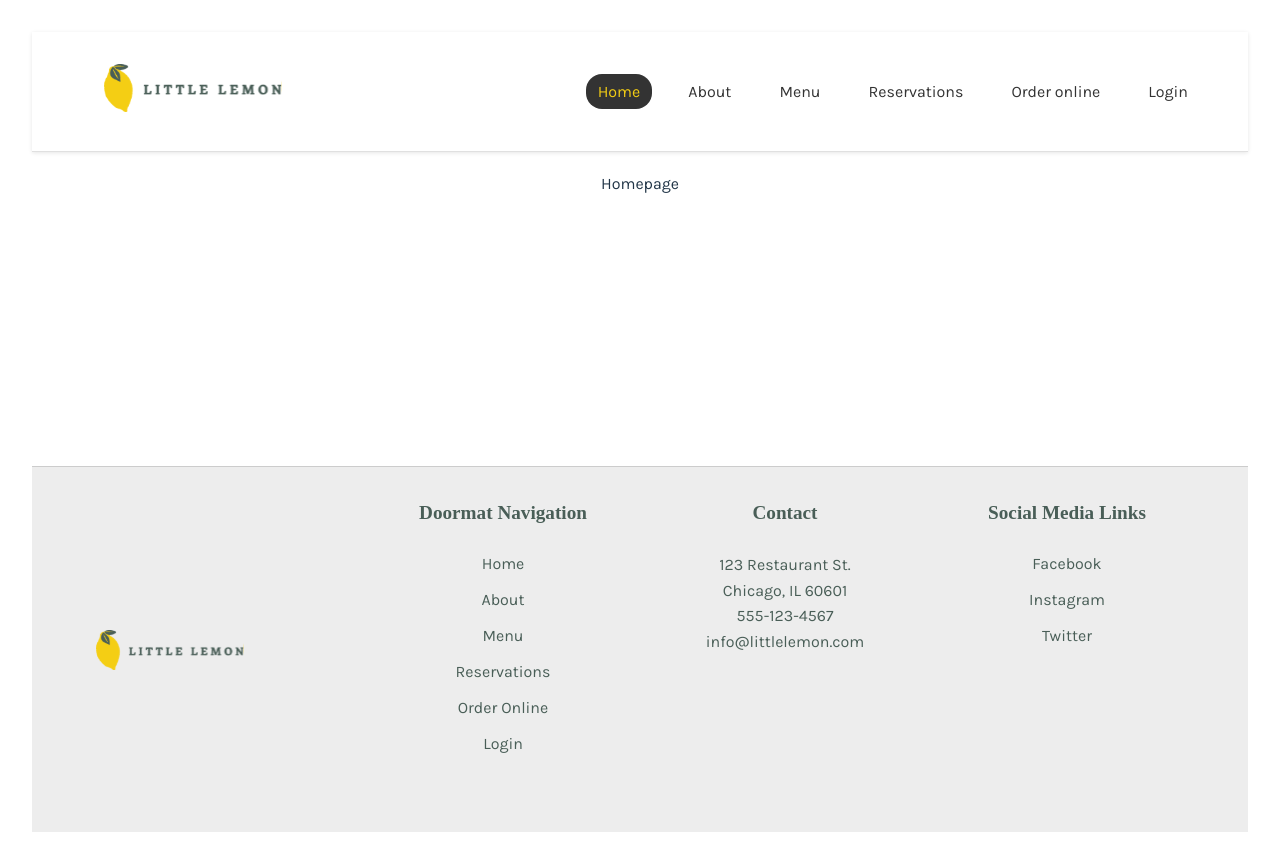
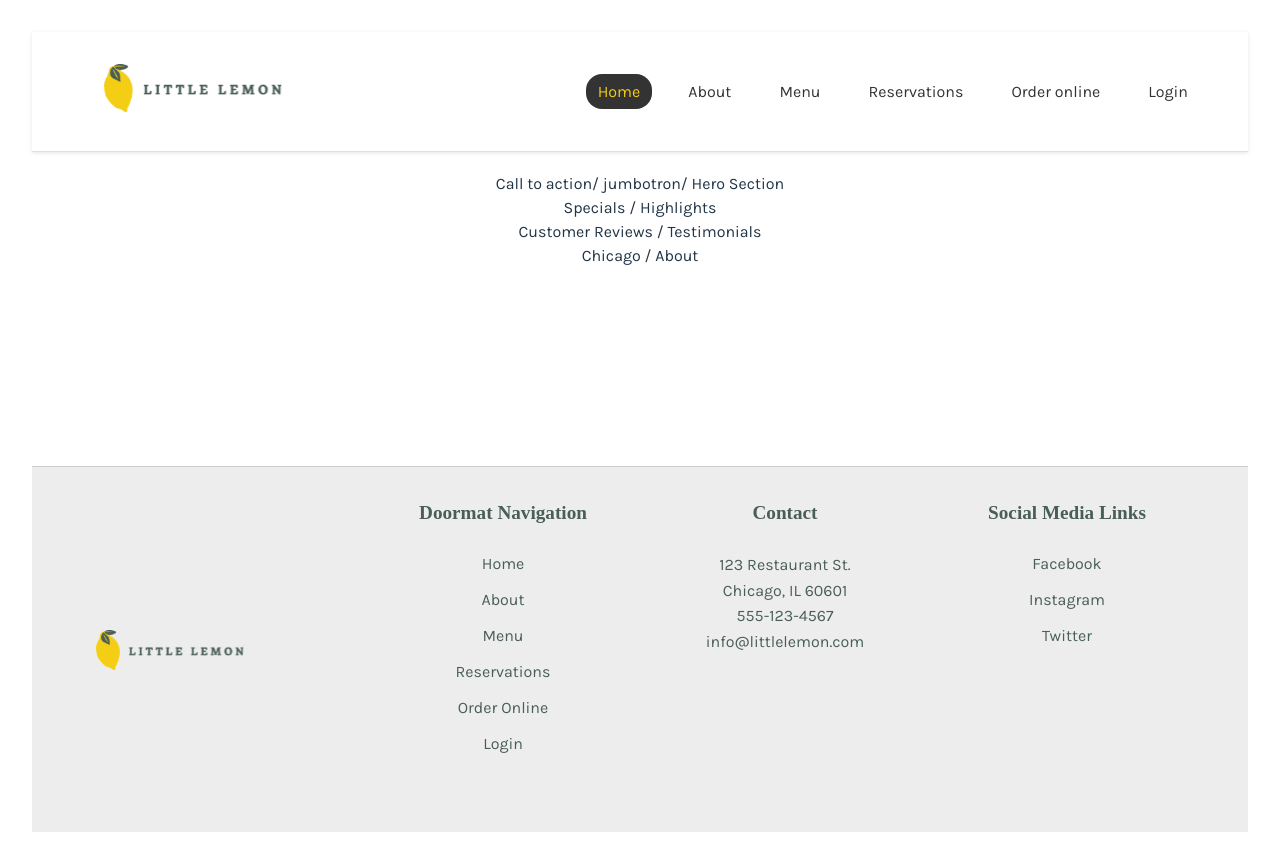
Before and after one commit to JoseBarr777/coursera-capstone, a React (Vite) app: page / in a window 1280 px wide. Built offline with nearby package versions, Linux system fonts and the light colour scheme; a web font is replaced by a local one.

Commit message:
Basic homepage layout

```diff
--- a/src/Pages/HomePage.jsx
+++ b/src/Pages/HomePage.jsx
@@ -1,8 +1,16 @@
-//the component for the homepage
+import CallToAction from '@components/CallToAction';
+import Specials from '@components/Specials';
+import CustomersSay from '@components/CustomersSay';
+import About from '@components/About';
 
 function HomePage() {
   return (
-    <div>Homepage</div>
+    <>
+    <CallToAction />
+    <Specials />
+    <CustomersSay />
+    <About />
+    </>
   );
 };
 
--- a/src/components/About.jsx
+++ b/src/components/About.jsx
@@ -2,7 +2,7 @@
 
 function Chicago() {
   return (
-    <div>Chicago</div>
+    <div>Chicago / About</div>
   );
 };
 
--- a/src/components/CallToAction.jsx
+++ b/src/components/CallToAction.jsx
@@ -6,7 +6,7 @@
 
 const CallToAction = () => {
     return(
-        <p>Call to action / hero/ jumbotron</p>
+        <p>Call to action/ jumbotron/ Hero Section</p>
     );
 };
 
--- a/src/components/CustomersSay.jsx
+++ b/src/components/CustomersSay.jsx
@@ -1,7 +1,7 @@
 // testimonials, including star ratings, customer images and customer details
 
 const CustomersSay = () => {
-    return(<p>Customer Reviews</p>);
+    return(<p>Customer Reviews / Testimonials</p>);
 };
 
 export default CustomersSay;
--- a/src/components/Specials.jsx
+++ b/src/components/Specials.jsx
@@ -2,7 +2,7 @@
 
 function Specials() {
   return (
-    <div>Specials</div>
+    <div>Specials / Highlights</div>
   );
 };
 
```
